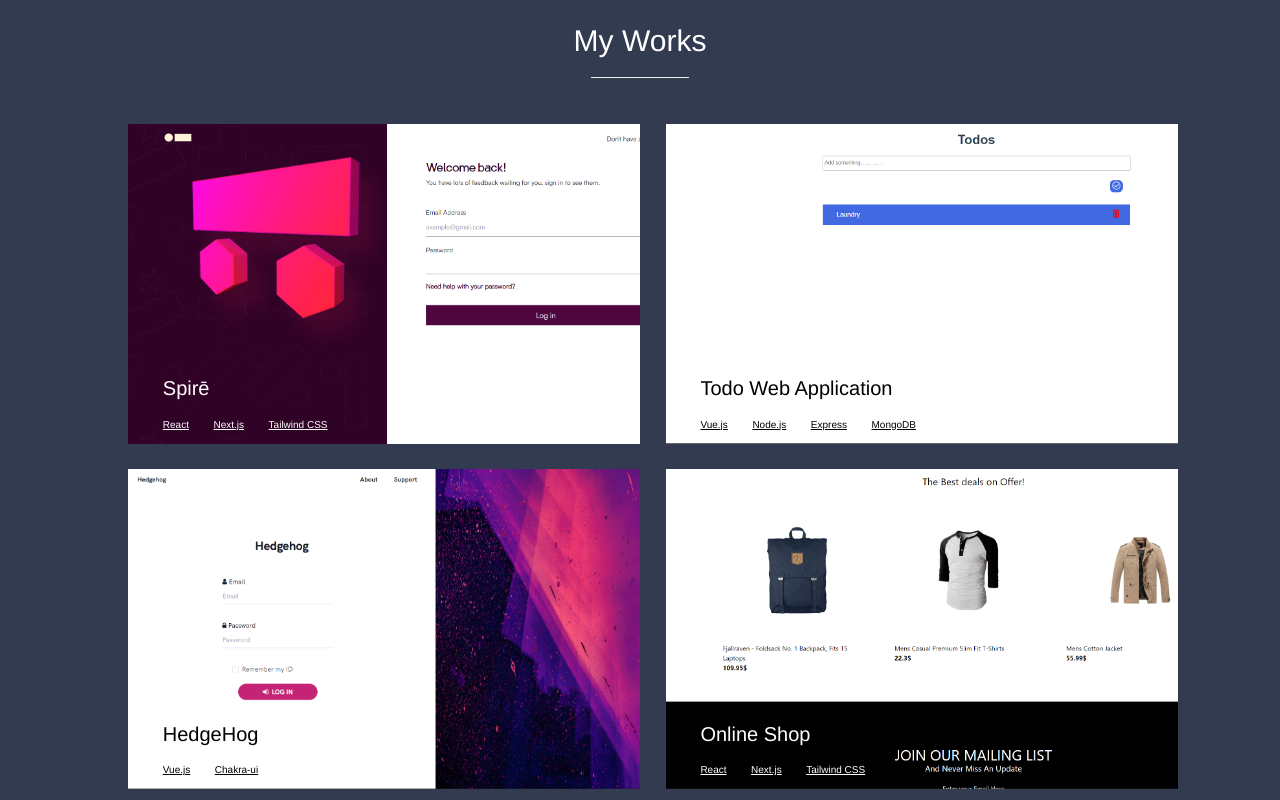
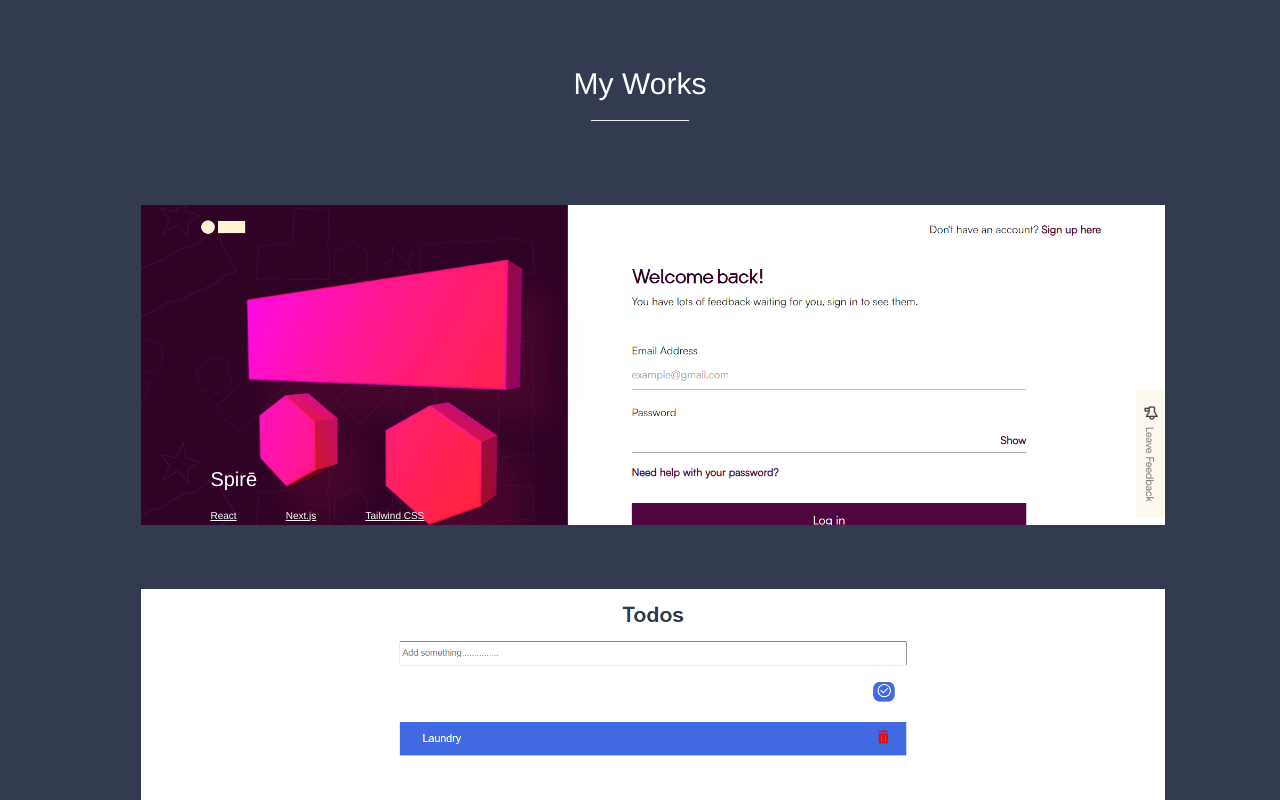
Before and after one commit to Moyowaaaa/Moyowa, a Vue app: page / in a window 1280 px wide. Shown: the part 1400-2200 px from the top of the page. Built offline with nearby package versions, Linux system fonts and the light colour scheme; a web font is replaced by a local one.

Commit message:
fix:more mobile responsiveness

```diff
--- a/src/views/Home.vue
+++ b/src/views/Home.vue
@@ -995,7 +995,7 @@ margin-top:10%;
 
 }
 /* ------------ */
-@media screen and (max-width: 768px) {
+@media screen and (min-width: 768px) {
   .nav{
     display:none;
   }
@@ -1040,6 +1040,11 @@ margin-top:10%;
   .overlay{
   display:none;
 }
+.projects .project{
+  margin-top:5%;
+  width: 80%;
+  height: 40vh;
+}
 
 
 
```
